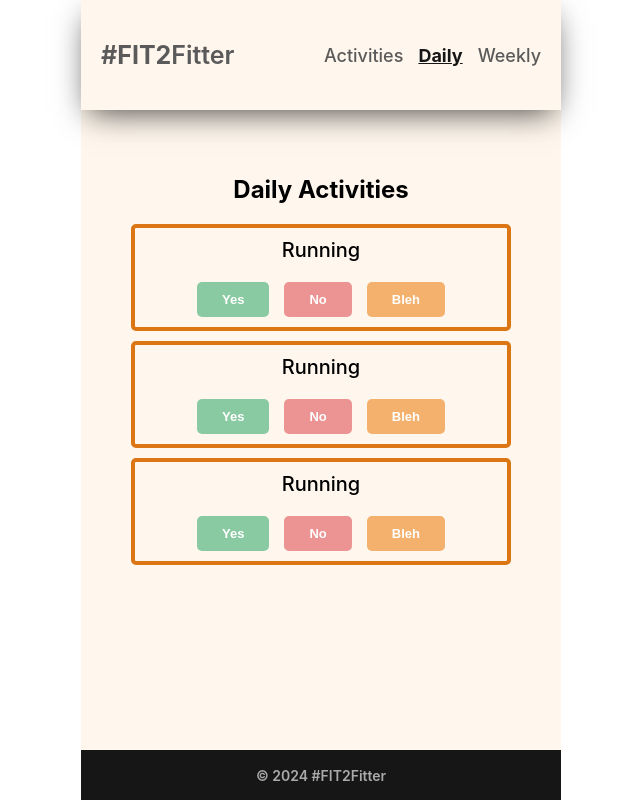
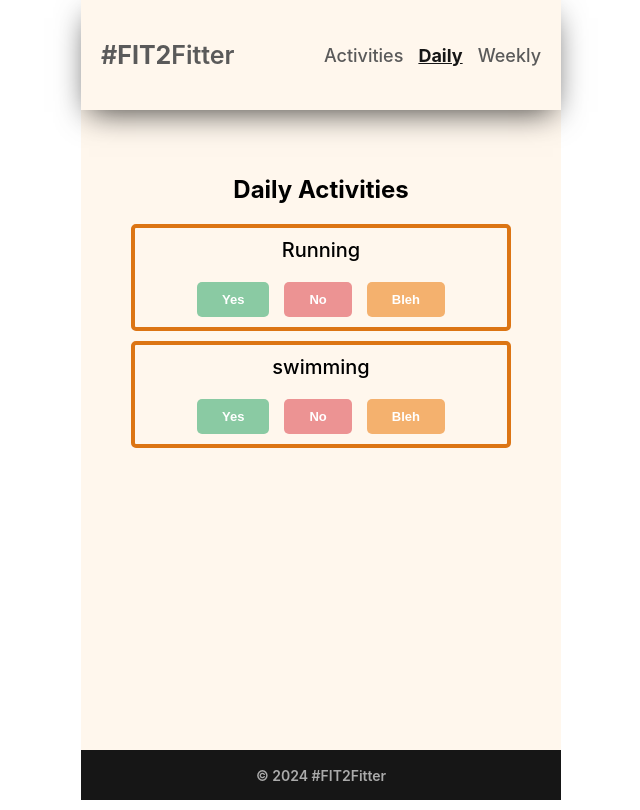
Before and after one commit to banerjee08/health-tracker-app, a React (Create React App) app: page /daily in a window 1280 px wide. Shown: the whole page, without its empty margins (319-959 px from the left). Built offline with nearby package versions, Linux system fonts and the light colour scheme.

Commit message:
Rendering activities in Daily page

```diff
--- a/src/components/Activity/Activity.jsx
+++ b/src/components/Activity/Activity.jsx
@@ -7,7 +7,6 @@ import { useDispatch, useSelector } from 'react-redux'
 
 export default function Activity(){
     const [activity, setActivity] = useState()
-    // const notes=useSelector((state)=> state.noteReducer.notes);
     const activities=useSelector((state)=> state.addActivityReducer.addActivity);
     const dispatch = useDispatch();
 
@@ -17,6 +16,8 @@ export default function Activity(){
         dispatch(addActions.add(activity))
         setActivity("")
     }
+    // activities display the list of activities
+    // console.log("activities", activities)
 
 
     return(
--- a/src/components/Daily/Daily.jsx
+++ b/src/components/Daily/Daily.jsx
@@ -1,13 +1,34 @@
 import React from "react"
+import { useState } from "react"
 import styles from "../../styles/Daily.module.css"
+
+import { addActions } from "../../redux/reducers/addActivityReducer"
+import { useDispatch, useSelector } from 'react-redux'
 
 
 export default function Daily(){
+    const activities=useSelector((state)=> state.addActivityReducer.addActivity);
+    const dispatch = useDispatch();
+
+    console.log("activities", activities)
     return (
         <div className={styles.dailyContainer}>
             <h2>Daily Activities</h2>
             <div className={styles.activityList}>
-                <div className={styles.dailyActivity}>
+                {activities.map((addActivity, index) =>(
+                        //     <div className={styles.listGroupItem}>
+                        //     <p>{addActivity.text}</p>
+                        //     <button className={styles.closeBtn}
+                        //     onClick={()=>dispatch(addActions.delete(index))}>X</button>
+                        // </div>
+                        <div className={styles.dailyActivity}>
+                            <p className={styles.activityName}>{addActivity.text}</p>
+                            <button className={styles.yesBtn}>Yes</button>
+                            <button className={styles.noBtn}>No</button>
+                            <button className={styles.blehBtn}>Bleh</button>
+                        </div>
+                ))}
+                {/* <div className={styles.dailyActivity}>
                     <p className={styles.activityName}>Running</p>
                     <button className={styles.yesBtn}>Yes</button>
                     <button className={styles.noBtn}>No</button>
@@ -24,7 +45,7 @@ export default function Daily(){
                     <button className={styles.yesBtn}>Yes</button>
                     <button className={styles.noBtn}>No</button>
                     <button className={styles.blehBtn}>Bleh</button>
-                </div>
+                </div> */}
             </div>
         </div>
     )
```
